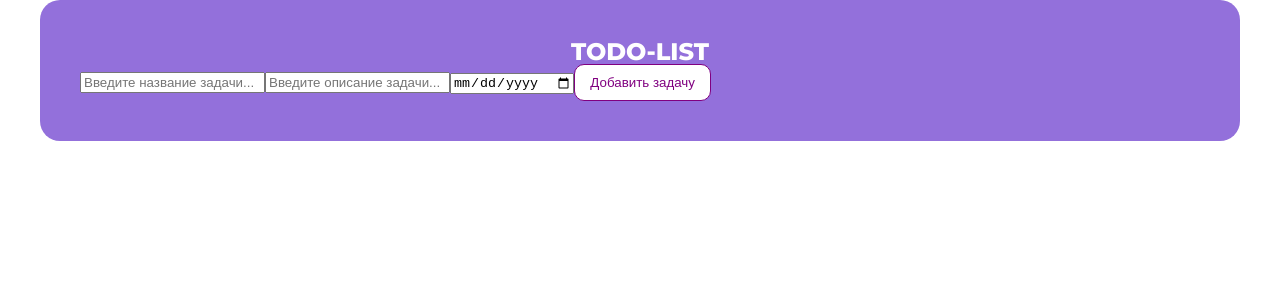
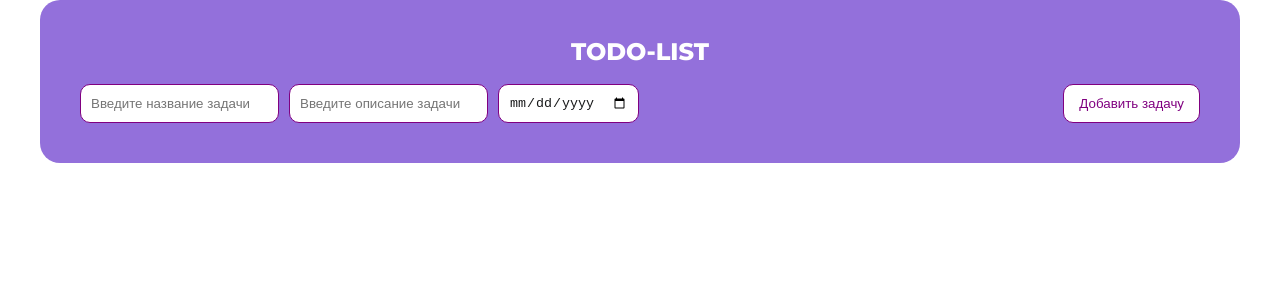
Before and after one commit to etherealelement/L2-todo-list, a React (Vite) app: page / in a window 1280 px wide. Shown: the top 300 px of the page. Built offline with nearby package versions, Linux system fonts and the light colour scheme.

Commit message:
init: add-task

```diff
--- a/src/components/add-task/AddTask.module.css
+++ b/src/components/add-task/AddTask.module.css
@@ -0,0 +1,11 @@
+.task__label {
+    display: flex;
+    justify-content: space-between;
+    margin-top: 20px;
+    width: 100%;
+}
+.task__container{
+    display: flex;
+    gap: 10px;
+    justify-content: space-between;
+}
--- a/src/components/add-task/AddTask.tsx
+++ b/src/components/add-task/AddTask.tsx
@@ -1,12 +1,15 @@
 
 import styles from "./AddTask.module.css";
 import {Button} from "../ui/button/Button.tsx";
+import {Input} from "../ui/input/input.tsx";
 export const AddTask = () => {
     return <div className={styles.task__container}>
         <label className={styles.task__label}>
-            <input type="text" placeholder={"Введите название задачи..."} className={styles.task__text}/>
-            <input type="text" className={styles.task__text} placeholder={"Введите описание задачи..."}/>
-            <input type="date"></input>
+           <div className={styles.task__container}>
+               <Input type={"text"} placeholder={"Введите название задачи"}></Input>
+               <Input type={"text"} placeholder={"Введите описание задачи"}></Input>
+               <Input type={"date"}></Input>
+           </div>
             <Button>Добавить задачу</Button>
         </label>
     </div>;
--- /dev/null
+++ b/src/components/ui/input/input.module.css
@@ -0,0 +1,17 @@
+.input__text {
+    outline: none;
+    padding: 10px;
+    color: #18191a;
+    border-radius: 10px;
+    border: 1px solid purple;
+
+}
+
+.input__date {
+    outline: none;
+    padding: 10px;
+    color: #18191a;
+    border-radius: 10px;
+    border: 1px solid purple;
+
+}
--- /dev/null
+++ b/src/components/ui/input/input.props.ts
@@ -0,0 +1,6 @@
+import {DetailedHTMLProps, HTMLAttributes} from "react";
+
+export interface InputProps extends DetailedHTMLProps<HTMLAttributes<HTMLInputElement>, HTMLInputElement> {
+    type: "text" | "date";
+    placeholder?: string;
+}
--- /dev/null
+++ b/src/components/ui/input/input.tsx
@@ -0,0 +1,13 @@
+import { FC } from 'react';
+import {InputProps} from "./input.props.ts";
+import styles from "./input.module.css";
+export const Input: FC<InputProps> = ({type, placeholder, ...props}:InputProps):JSX.Element => {
+    switch (type) {
+        case "text": {
+            return  <input type={"text"} placeholder={placeholder} className={styles.input__text} {...props}></input>
+        }
+        case "date" : {
+            return  <input type={"date"} className={styles.input__date} {...props}></input>
+        }
+    }
+};
```
